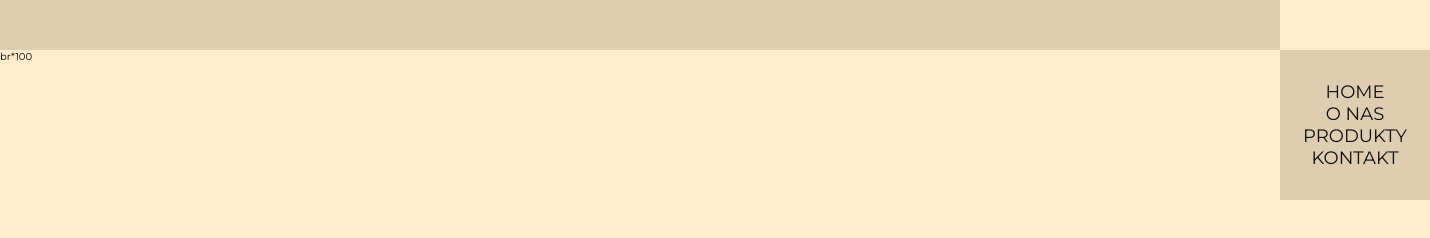
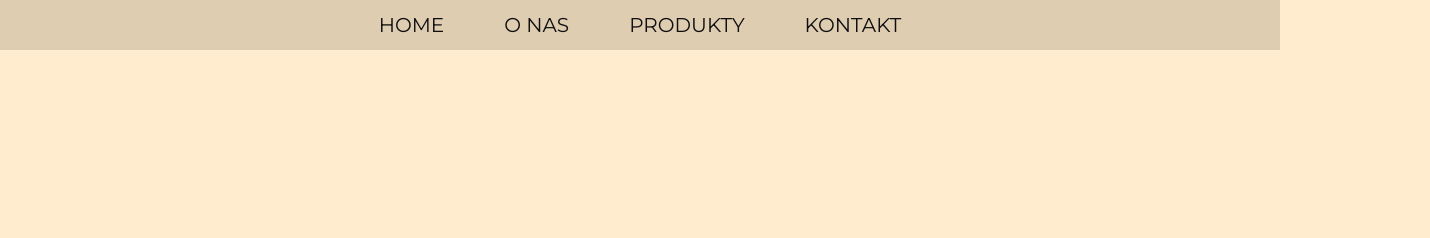
Before and after one commit to LukaMazione/creativeDesignForGit, a plain HTML site: page index.html in a window 1280 px wide. Shown: the whole page, 1430 px wide, since content can reach past the window. Drawn offline with Linux system fonts and the light colour scheme.

Commit message:
navigation finished

```diff
--- a/sass/layout/_nav.scss
+++ b/sass/layout/_nav.scss
@@ -1,6 +1,6 @@
 @use '../abstracts/colors';
 .nav {
-	position: sticky;
+	position: fixed;
 	top: 0;
 	display: flex;
 	align-items: center;
@@ -12,12 +12,15 @@
     z-index: 1000;
 
 	&__btn {
-		display: flex;
-		justify-content: flex-end;
+        display: flex;
+        align-items: center;
+		margin-left: auto;
 		padding: 1em;
+        width: 40px;
+        height: 40px;
 
 		.fa-bars {
-			font-size: 2rem;
+			font-size: 2.6rem;
 		}
 
 		&:hover {
@@ -27,14 +30,14 @@
 
 	&__items {
 		position: absolute;
-		top: 50px;
+		top: 49px;
 		right: 0;
 		display: flex;
 		flex-direction: column;
 		align-items: center;
 		justify-content: space-evenly;
 		height: 150px;
-		width: 150px;
+		width: 100%;
 		background-color: colors.$menuColor;
 		list-style: none;
 		transform: translateX(100%);
@@ -48,7 +51,6 @@
 	&__item {
 		a {
 			color: colors.$menuFont;
-
 			padding: 0.5em 1em;
 			font-size: 1.8rem;
 			text-decoration: none;
--- a/sass/media/_media.scss
+++ b/sass/media/_media.scss
@@ -1,3 +1,4 @@
+
 @media (min-width: 768px) {
 	.nav {
 		&__btn {
@@ -5,18 +6,25 @@
 		}
 
 		&__items {
-			display: flex;
-			justify-content: center;
-
+            position: static;
+            flex-direction: row;
+            height: 50px;
+            width: 100%;
+            transform: translateX(0);
 		}
 		&__item {
 			margin: 0 1em;
 
 			a {
-
-				padding: 0.5em 1em;
-				font-size: 1.8rem;
+				font-size: 2rem;
 			}
 		}
 	}
 }
+@media (min-width: 992px){
+    .nav{
+        &__items{
+            justify-content: center;
+        }
+    }
+}
```
Also changed, not shown: css/style.css, 1 other file.
